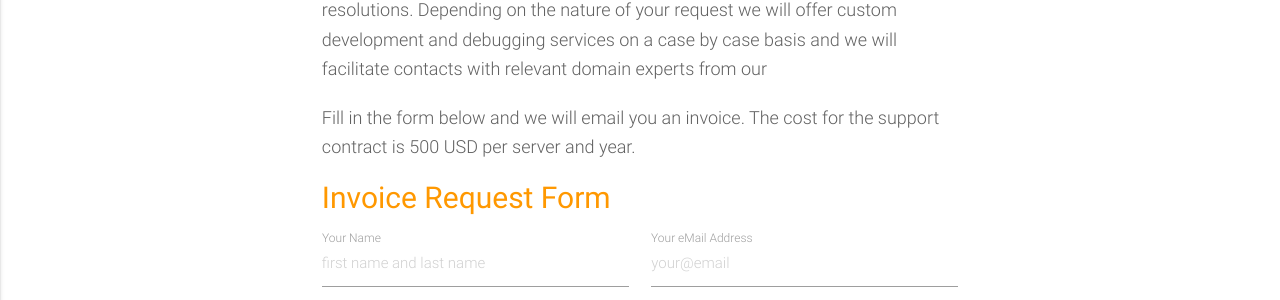
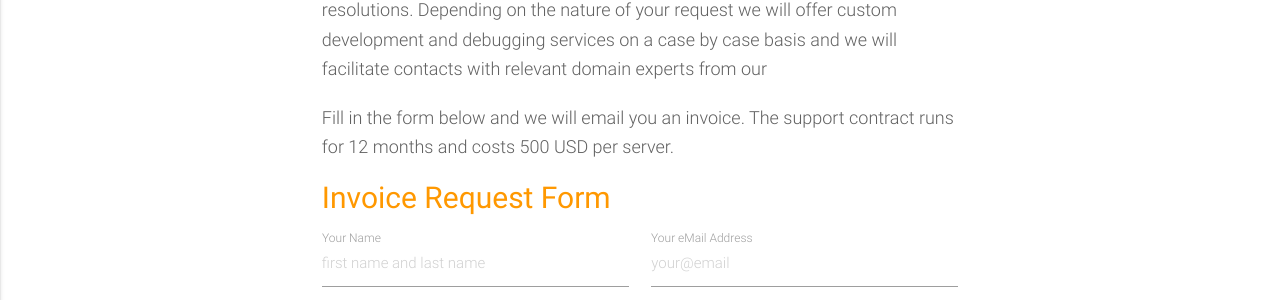
Before and after one commit to omniosorg/omniosorg.github.io, a Jekyll site: the page built from invoice.md, in a window 1280 px wide and 900 px high. Shown: the part 443-743 px from the top of the window. Built offline with Jekyll 4.4.1, drawn with Linux system fonts in a browser that asks for light colours.

Commit message:
alter placeholder

```diff
--- a/invoice.md
+++ b/invoice.md
@@ -21,8 +21,8 @@
 custom development and debugging services on a case by case basis and we
 will facilitate contacts with relevant domain experts from our
 
-Fill in the form below and we will email you an invoice. The cost for the support contract is 500 USD per server
-and year.
+Fill in the form below and we will email you an invoice. The support contract
+runs for 12 months and costs 500 USD per server.
 
 ## Invoice Request Form
 
@@ -49,7 +49,7 @@
     <label for="address">Address</label>
 </div>
 <div class="input-field col s8 m4">
-    <input placeholder="500$ per server" name="amount" id="amount_fld" type="text" class="validate">
+    <input placeholder="x * 500 USD" name="amount" id="amount_fld" type="text" class="validate">
     <label>Amount</label>
 </div>
 <div class="input-field col s4 m2">
```
